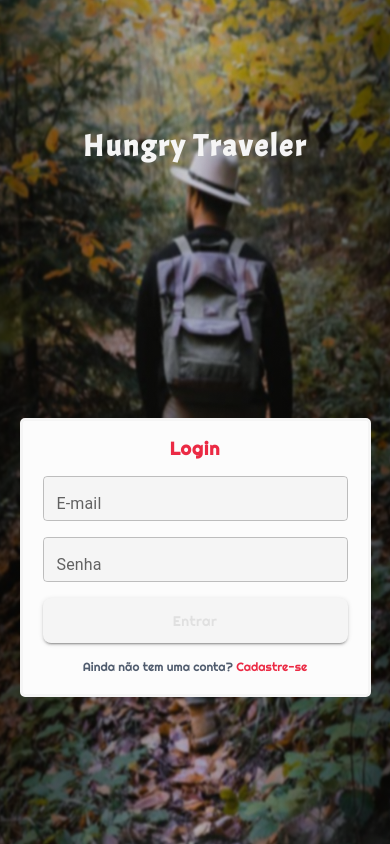
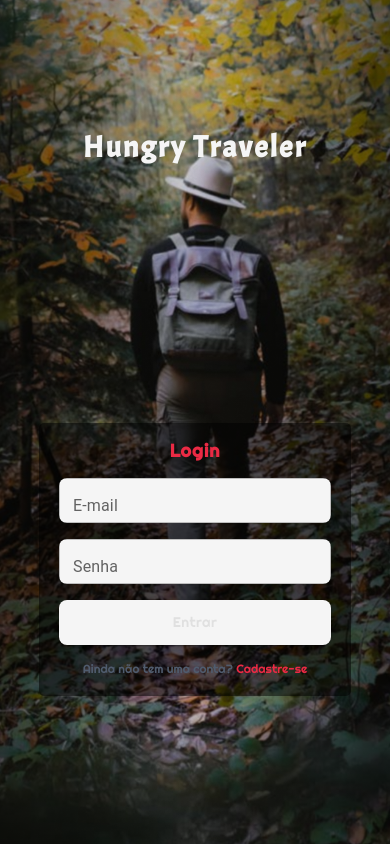
Before and after one commit to LucasGasque/hungry-traveler, a React (Create React App) app: page /login in a window 390 px wide. Built offline with nearby package versions, Linux system fonts and the light colour scheme; no server answers.

Commit message:
style: ajustes nas telas mobile

```diff
--- a/src/pages/dashboard/index.tsx
+++ b/src/pages/dashboard/index.tsx
@@ -1,11 +1,21 @@
 import NavBar from "../../components/navbar";
 import { Container } from "./style";
+import { useLogin } from "../../providers/login";
+import { Redirect } from "react-router";
 
 const Dashboard = () => {
+  const { token } = useLogin();
+
   return (
-    <Container>
-      <NavBar />
-    </Container>
+    <>
+      {token ? (
+        <Container>
+          <NavBar />
+        </Container>
+      ) : (
+        <Redirect to="/login" />
+      )}
+    </>
   );
 };
 
--- a/src/pages/home/style.ts
+++ b/src/pages/home/style.ts
@@ -1,4 +1,5 @@
 import styled from "styled-components";
+import travelerS from "../../assets/img/travelerS.png";
 import traveler from "../../assets/img/traveler.png";
 
 export const Container = styled.div`
@@ -8,7 +9,7 @@ export const Container = styled.div`
       rgba(0, 0, 0, 0.15) 49.5%,
       rgba(0, 0, 0, 0.6) 99.75%
     ),
-    url(${traveler});
+    url(${travelerS});
   background-size: 100% 100%;
   color: var(--gray-0);
   height: 100vh;
--- a/src/pages/login/style.ts
+++ b/src/pages/login/style.ts
@@ -1,4 +1,5 @@
 import styled from "styled-components";
+import travelerS from "../../assets/img/travelerS.png";
 import traveler from "../../assets/img/traveler.png";
 
 export const Container = styled.div`
@@ -9,7 +10,7 @@ export const Container = styled.div`
       rgba(0, 0, 0, 0.15) 49.5%,
       rgba(0, 0, 0, 0.6) 99.75%
     ),
-    url(${traveler});
+    url(${travelerS});
   background-size: 100% 100%;
   color: var(--gray-0);
   display: flex;
@@ -56,7 +57,7 @@ export const Title = styled.h1`
 `;
 
 export const Form = styled.form`
-  width: 90%;
+  width: 80%;
   max-width: 460px;
   display: flex;
   flex-direction: column;
@@ -64,8 +65,7 @@ export const Form = styled.form`
   grid-gap: 1rem;
   padding: 20px;
   padding-top: 0;
-  background: #fcfcfc;
-  border: 3px solid #f5f5f5;
+  background: rgba(0, 0, 0, 0.5);
   border-radius: 5px;
   box-sizing: border-box;
 
@@ -95,5 +95,6 @@ export const Form = styled.form`
     border: none;
     margin: auto auto;
     border-radius: 10px;
+    padding: 2rem 4rem;
   }
 `;
--- a/src/pages/register/style.ts
+++ b/src/pages/register/style.ts
@@ -1,15 +1,16 @@
 import styled from "styled-components";
+import travelerS from "../../assets/img/travelerS.png";
 import traveler from "../../assets/img/traveler.png";
 
 export const Container = styled.div`
-  height: 100vh;
+  height: auto;
   background-image: linear-gradient(
       270.31deg,
       rgba(0, 0, 0, 0.6) 0.28%,
       rgba(0, 0, 0, 0.15) 49.5%,
       rgba(0, 0, 0, 0.6) 99.75%
     ),
-    url(${traveler});
+    url(${travelerS});
   background-size: 100% 100%;
   color: var(--gray-0);
   display: flex;
@@ -73,7 +74,7 @@ export const FormTitle = styled.h1`
 `;
 
 export const Form = styled.form`
-  width: 90%;
+  width: 80%;
   max-width: 460px;
   display: flex;
   flex-direction: column;
@@ -81,8 +82,7 @@ export const Form = styled.form`
   grid-gap: 1rem;
   padding: 20px;
   padding-top: 0;
-  background: #fcfcfc;
-  border: 3px solid #f5f5f5;
+  background: rgba(0, 0, 0, 0.5);
   border-radius: 5px;
   box-sizing: border-box;
 
@@ -101,6 +101,12 @@ export const Form = styled.form`
     height: 45px;
   }
 
+  .css-jxzsrg-MuiFormLabel-root-MuiInputLabel-root {
+    background: #fff;
+    padding: 0 10px;
+    border-radius: 10px;
+  }
+
   @media (min-width: 768px) {
     background: rgba(0, 0, 0, 0.6);
     border: none;
--- a/src/styles/global.ts
+++ b/src/styles/global.ts
@@ -8,8 +8,6 @@ export default createGlobalStyle`
         --gray-50: #828282;
         --gray-20: #E0E0E0;
         --gray-0: #F5F5F5;
-
-
     }
     *{
     margin: 0;
```
Also changed, not shown: src/assets/img/traveler.png, src/assets/img/travelerS.png (added).
